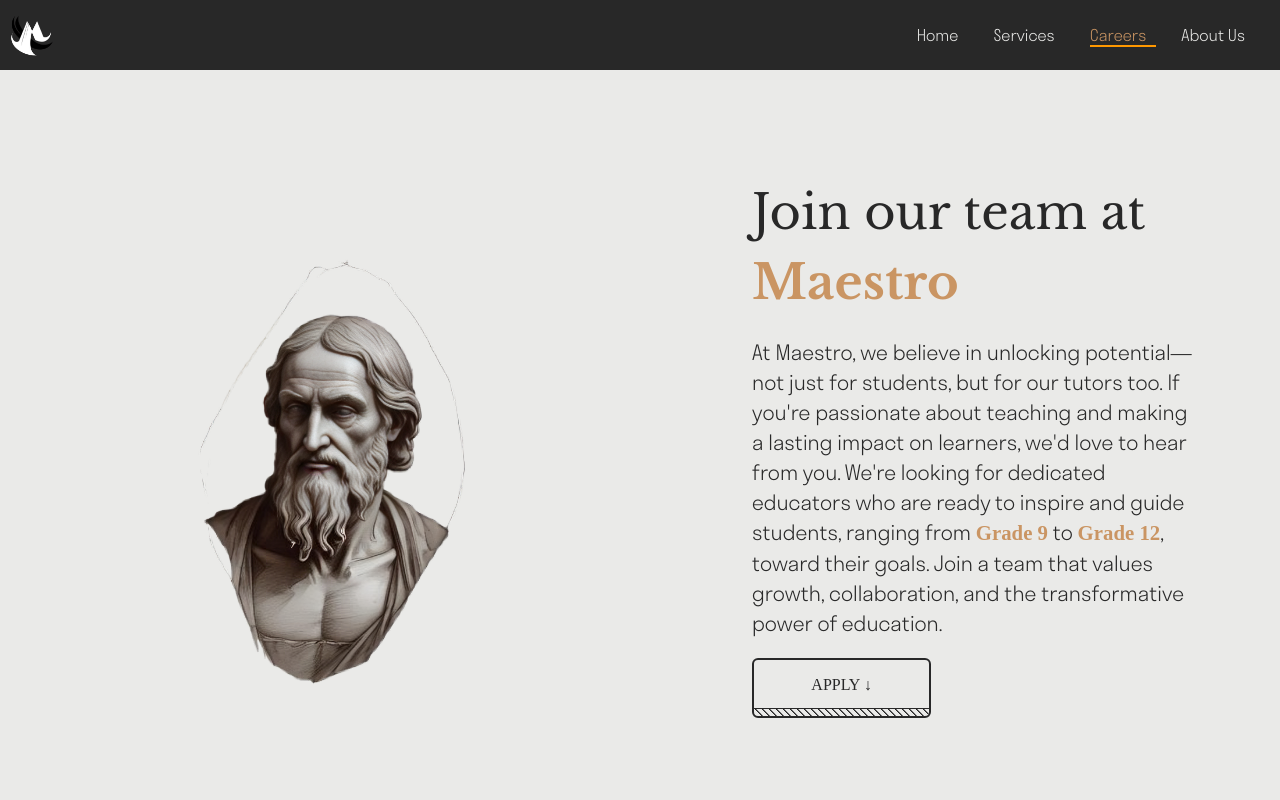
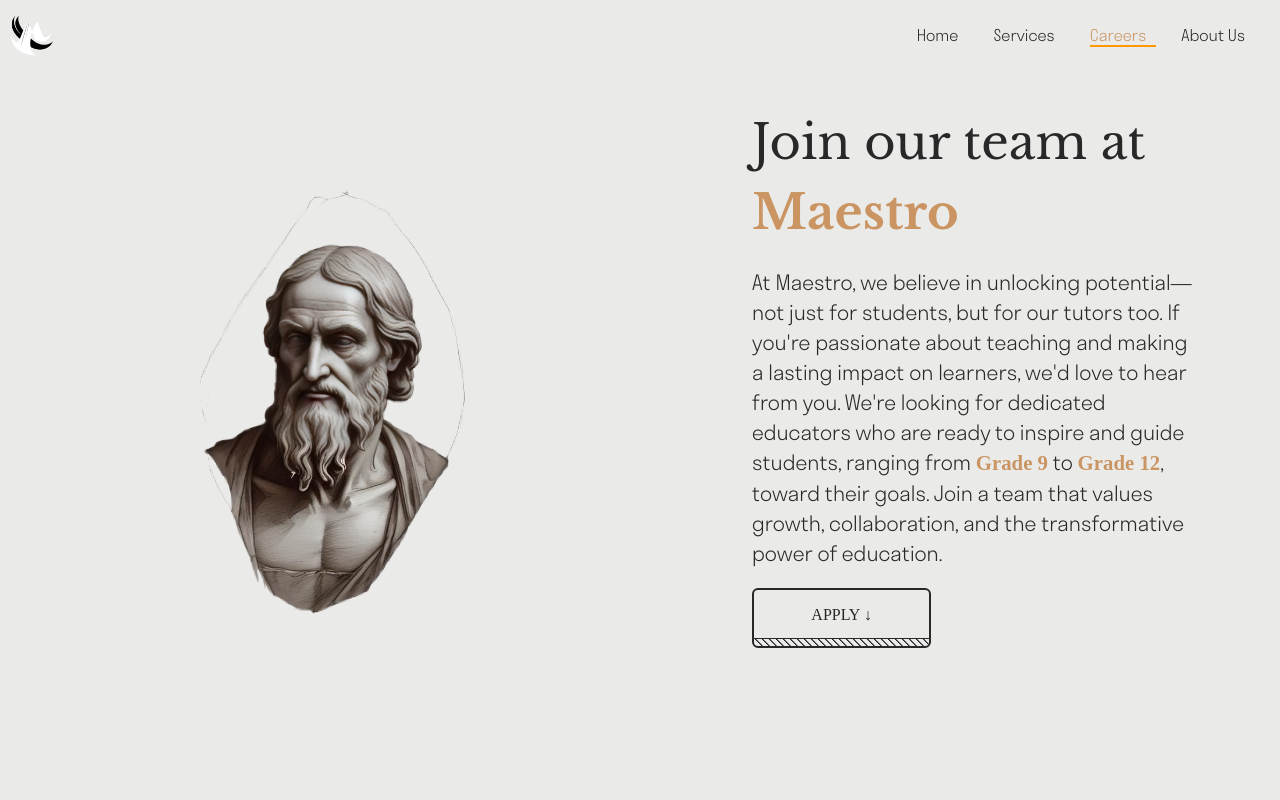
Before and after one commit to samihwadi/Maestro, a React (Vite) app: page /careers in a window 1280 px wide. Shown: the top 800 px of the page. Built offline with nearby package versions, Linux system fonts and the light colour scheme; no server answers; a web font is replaced by a local one.

Commit message:
Improved navbar

```diff
--- a/src/App.scss
+++ b/src/App.scss
@@ -66,3 +66,14 @@ $headingSize: 3em;
     box-sizing: border-box;
     scroll-behavior: smooth;
 }
+
+.App {
+    position: relative;
+    .navigation {
+        position: absolute;
+        top: 0;
+        left: 0;
+        width: 100vw;
+        z-index: 5;
+    }
+}
--- a/src/App.tsx
+++ b/src/App.tsx
@@ -13,7 +13,9 @@ const App: React.FC = () => {
   return (
     <div className="App">
       <Router>
-        <Navbar />
+        <div className="navigation">
+          <Navbar />
+        </div>
         <Routes>
           <Route path='/' element={<Homepage />}></Route>
           <Route path='/services' element={<Service />}></Route>
--- a/src/components/navbar/Navbar.scss
+++ b/src/components/navbar/Navbar.scss
@@ -4,7 +4,7 @@
 .navbar-container {
     @include textFont();
     display: flex;
-    background-color: $footerColor;
+    background-color: transparent;
     justify-content: space-between;
     height: 70px;
 
@@ -25,7 +25,7 @@
         font-size: 1em;
         margin-right: 25px;
         text-decoration: none;
-        color: $bgColor;
+        color: $footerColor;
         transition: color 0.15s ease-in-out;
 
         &:hover,
```
